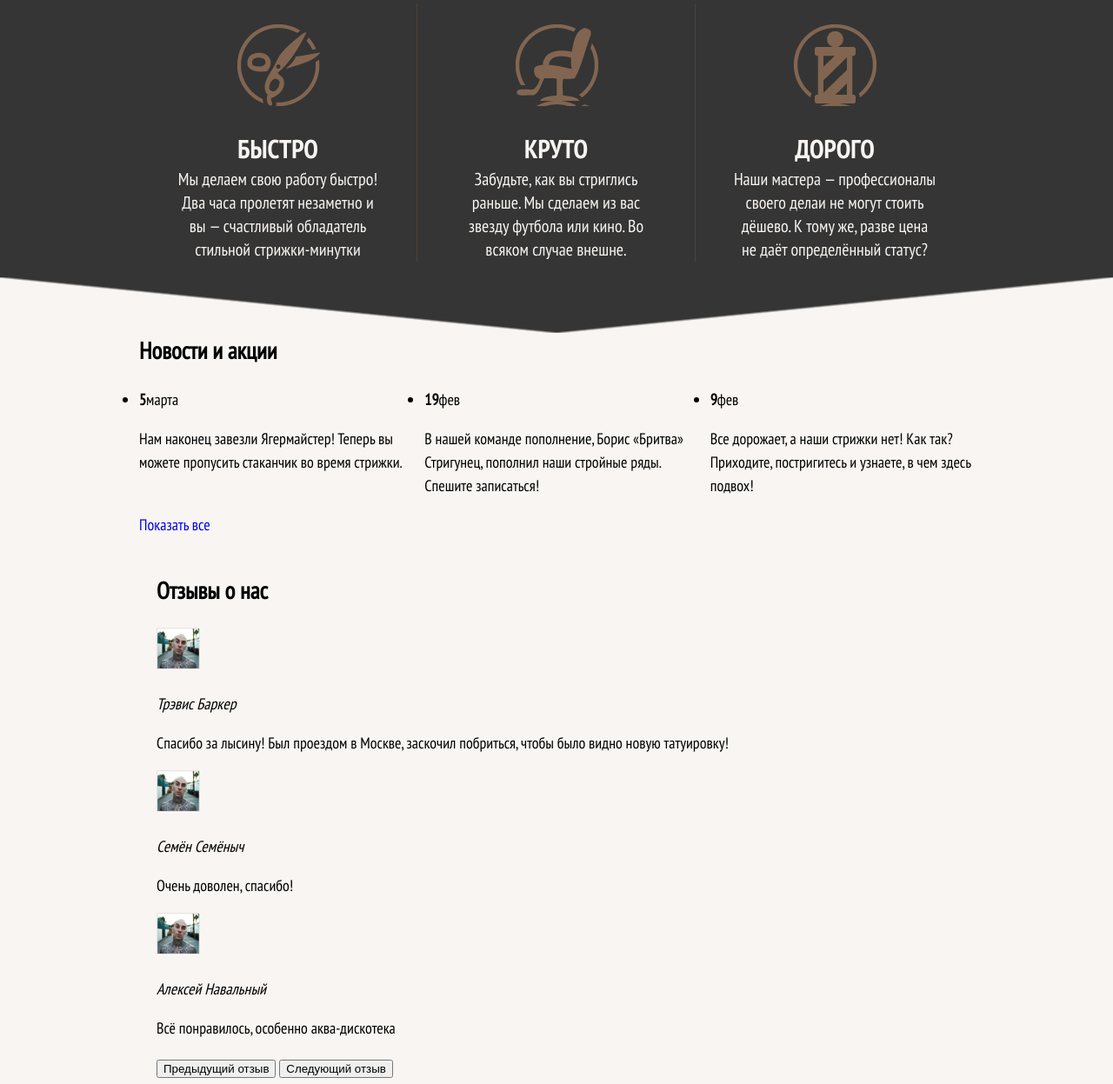
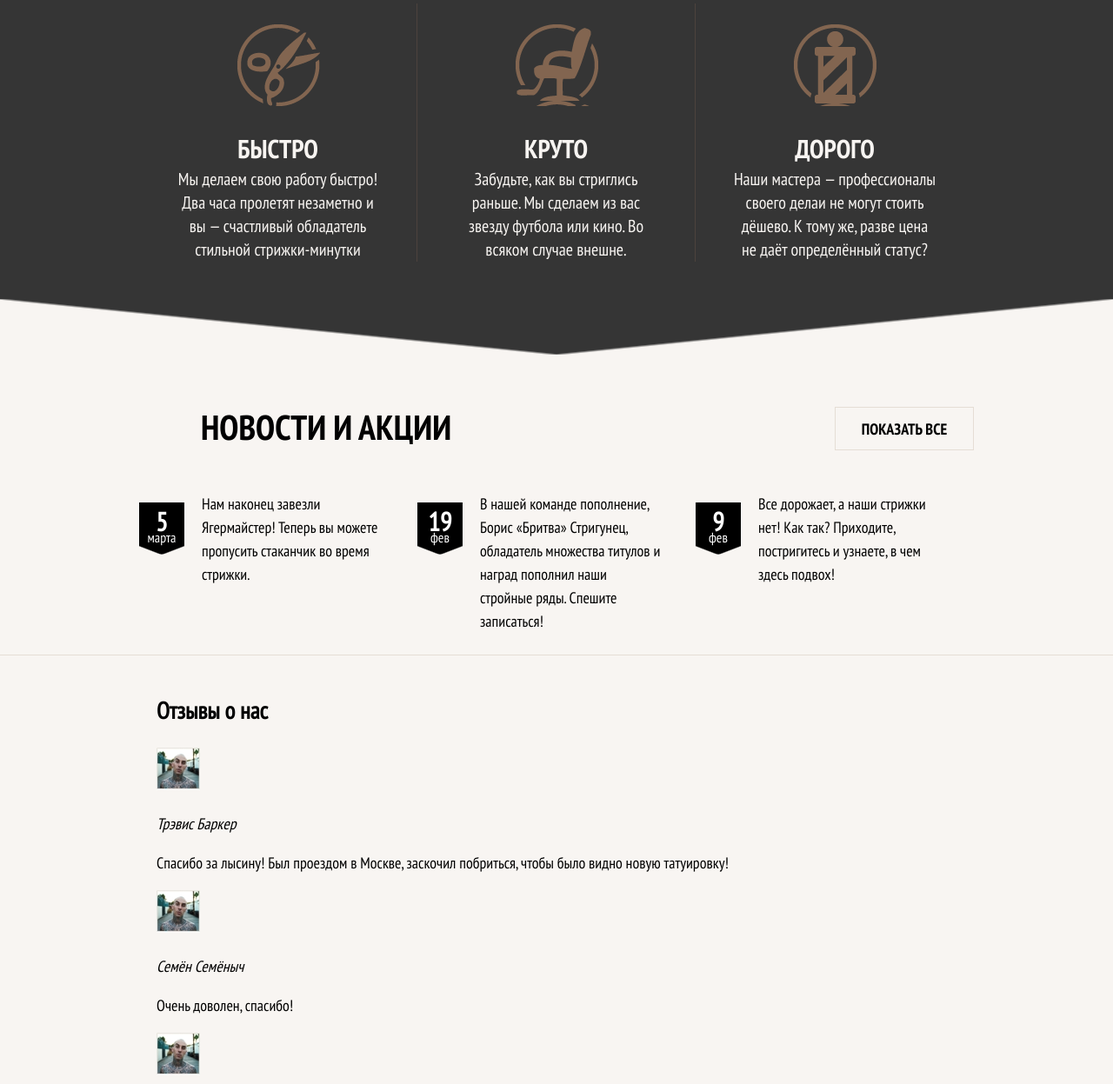
Before and after one commit to SergoDrovski/barbershop-project2, a website: page app/index.html in a window 1280 px wide. Shown: the part 929-2176 px from the top of the page at 87% size. Drawn offline with Linux system fonts and the light colour scheme.

Commit message:
секция NEWS готова

```diff
--- a/app/css/sass/style.scss
+++ b/app/css/sass/style.scss
@@ -891,7 +891,7 @@ img {
 
   .delta--background {
     margin-bottom: 5%;
-    padding: 1% 2rem 0;
+    padding: 3% 2rem 0;
     background-color: #353535;
   }
 
@@ -1003,28 +1003,194 @@ img {
 
   color: black;
 
+  border-bottom: 1px solid #e5ddd5;
+
   background-color: $bg-lightgrey;
+}
+
+.news--wrapper {
+  position: relative;
+
+  padding-top: 35px;
+  padding-right: 20px;
+  padding-bottom: 25px;
+  padding-left: 20px;
+}
+
+.news--title {
+  margin: 0;
+  margin-bottom: 15px;
+  padding: 0;
+
+  font-size: 30px;
+  line-height: 30px;
+  font-family: "PT Sans - Narrow Bold", sans-serif;
+  text-transform: uppercase;
+  text-align: center;
 }
 
 .news--list {
   display: grid;
-  grid-gap: 25px;
 
   margin: 0;
+
   padding: 0;
+
+  list-style-type: none;
 }
 
+.news--item {
+  display: flex;
+
+  padding-top: 11px;
+  padding-bottom: 23px;
+}
+
+
+.news--item:first-child {
+  border-bottom: 1px solid rgba(130, 101, 80, 0.3);
+}
+
+.news--item:nth-child(n + 3) {
+  display: none;
+}
+
+.news--text {
+  margin: 0;
+  margin-left: 20px;
+}
+
+.news--date {
+  position: relative;
+  flex: 1 0 52px;
+
+  margin-top: 12px;
+  padding-top: 7px;
+
+  height: 50px;
+
+  color: #ffffff;
+  font-size: 16px;
+  line-height: 0.4;
+  text-align: center;
+
+  background-color: #000000;
+}
+
+.news--day {
+  font-size: 30px;
+  line-height: 1;
+}
+
+
+.news--date::after {
+  content: '';
+  padding-top: 18%;
+
+  background: linear-gradient(to right top, #f8f5f2 44%, #000000 51%)left / 50.025% 100% no-repeat,
+  linear-gradient(to left top, #f8f5f2 44%, #000000 51%)right / 50.025% 100% no-repeat;
+
+  position: absolute;
+  top: 100%;
+  left: 0;
+  right: 0;
+}
+
+.news--to-all {
+  margin-right: auto;
+  margin-left: auto;
+
+
+}
+
+.button {
+  display: block;
+
+  width: 280px;
+  height: 50px;
+
+  color: #000000;
+  font-size: 18px;
+  line-height: 50px;
+  font-family: "PT Sans - Narrow Bold", sans-serif;
+  text-transform: uppercase;
+  text-align: center;
+
+  border: 1px solid #e5ddd5;
+}
+
+
 @media (min-width: 660px) {
+  .news--wrapper {
+    padding-top: 50px;
+    padding-right: 0;
+    padding-left: 0;
+  }
+
+  .news--title {
+    margin-bottom: 55px;
+
+    font-size: 40px;
+    text-align: left;
+  }
+
   .news--list {
     grid-template-columns: repeat(2, 1fr);
+  }
+
+  .news--item {
+    padding-top: 5px;
+    padding-right: 40px;
+    padding-bottom: 0;
+  }
+
+  .news--item:first-child {
+    border-bottom: none;
+  }
+
+  .news--to-all {
+    position: absolute;
+    top: 42px;
+    right: 0;
+  }
+
+  .button {
+    width: 160px;
+  }
+
+}
+
+@media (min-width: 660px) and (max-width: 1023px) {
+  .news--list {
+    grid-gap: 0;
   }
 }
 
 @media (min-width: 1024px) {
+  .news--wrapper {
+    padding-top: 68px;
+  }
+
   .news--list {
     grid-template-columns: repeat(3, 1fr);
   }
+
+  .news--item:nth-child(3) {
+    display: flex;
+  }
+
+  .news--to-all {
+    top: 60px;
+  }
+
+  .news--title {
+    margin-left: 71px;
+  }
 }
+
+/*-------------------------------------------------------------------------------------------*/
+/*------------------------------------BLOCK REVIEWS---------------------------------------------*/
+
 
 .reviews {
   color: black;
@@ -1043,6 +1209,9 @@ img {
 .reviews--item {
   margin: 0;
 }
+
+/*-------------------------------------------------------------------------------------------*/
+/*------------------------------------BLOCK FOOTER---------------------------------------------*/
 
 .page-footer {
   background-color: #292929;
--- a/app/index.html
+++ b/app/index.html
@@ -95,25 +95,26 @@
       </div>
     </section>
     <div class="delta--background"></div>
+
     <section class="news">
-      <div class="content">
+      <div class="news--wrapper content">
         <h2 class="news--title">Новости и акции</h2>
         <ul class="news--list">
           <li class="news--item">
             <time class="news--date" datetime="2021-03-05">
-              <b class="news--day">5</b>марта
+              <b class="news--day">5</b><br>марта
             </time>
             <p class="news--text">Нам наконец завезли Ягермайстер! Теперь вы можете пропусить стаканчик во время стрижки.</p>
           </li>
           <li class="news--item">
             <time class="news--date" datetime="2021-02-19">
-              <b class="news--day">19</b>фев
+              <b class="news--day">19</b><br>фев
             </time>
-            <p class="news--text">В нашей команде пополнение, Борис «Бритва» Стригунец, пополнил наши стройные ряды. Спешите записаться!</p>
+            <p class="news--text">В нашей команде пополнение, Борис «Бритва» Стригунец, обладатель множества титулов и наград пополнил наши стройные ряды. Спешите записаться!</p>
           </li>
           <li class="news--item">
             <time class="news--date" datetime="2021-02-09">
-              <b class="news--day">9</b>фев
+              <b class="news--day">9</b><br>фев
             </time>
             <p class="news--text">Все дорожает, а наши стрижки нет! Как так? Приходите, постригитесь и узнаете, в чем здесь подвох!</p>
           </li>
```
Also changed, not shown: app/css/style.css.
